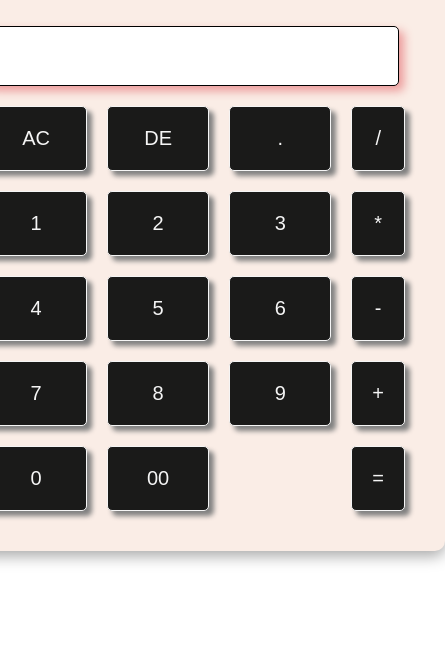
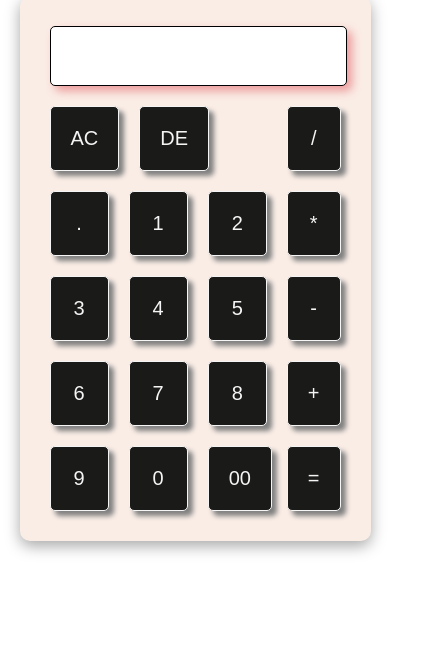
Before and after one commit to amanakhtar78/Calculator-js, a plain HTML site: page index.html in a window 390 px wide. Shown: the part 182-844 px from the top of the page, 445 px wide, since content can reach past the window. Drawn offline with Linux system fonts and the light colour scheme.

Commit message:
media query style

```diff
--- a/style.css
+++ b/style.css
@@ -76,3 +76,13 @@ input:hover {
   overflow: hidden;
   transform: scale(1.03);
 }
+
+@media only screen and (max-width: 600px) {
+  main {
+    width: 90%;
+    background-color: rgb(250, 237, 230);
+    border-radius: 10px;
+    padding: 10px;
+    box-shadow: rgba(0, 0, 0, 0.35) 0px 5px 15px;
+  }
+}
```
